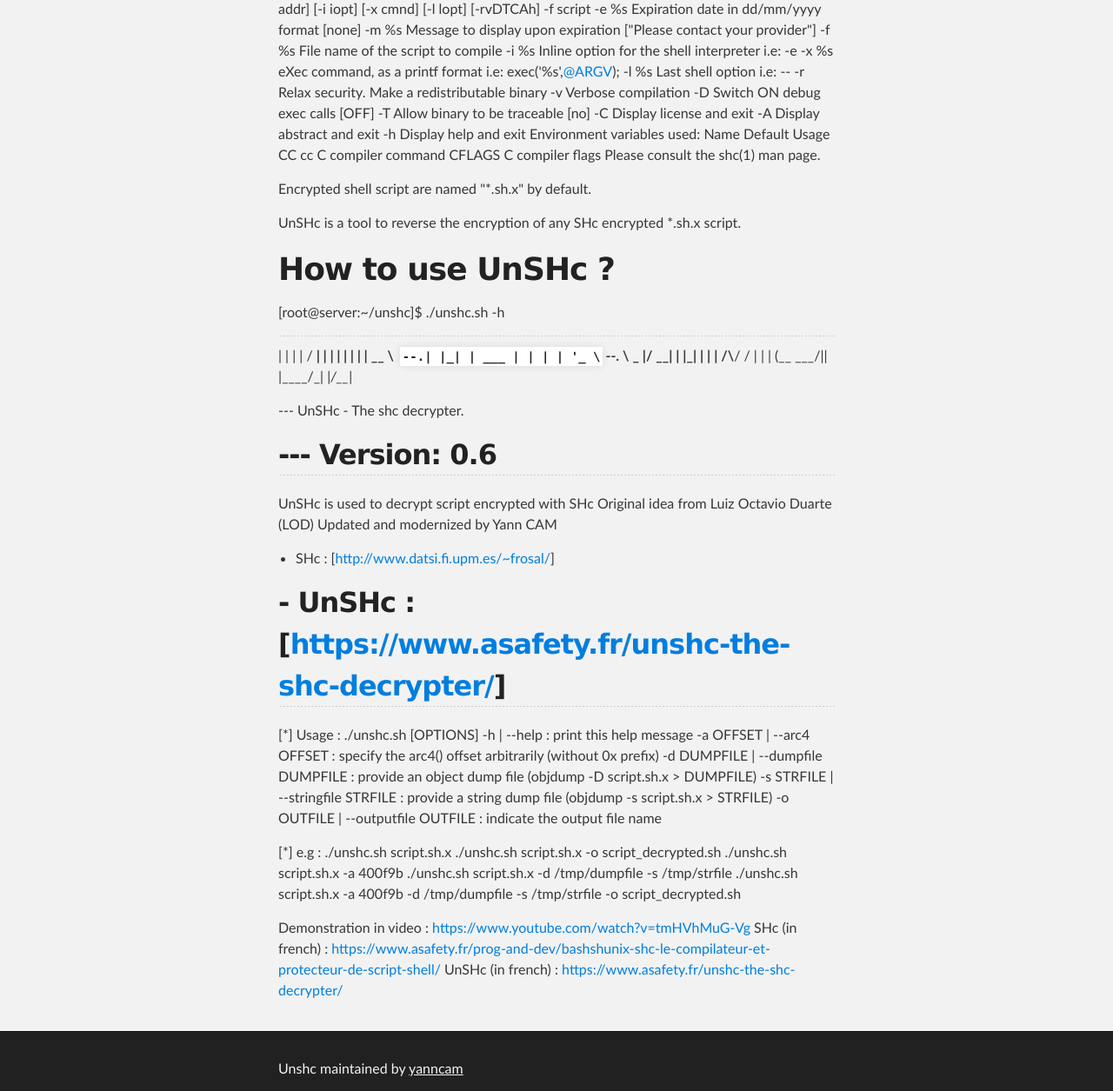
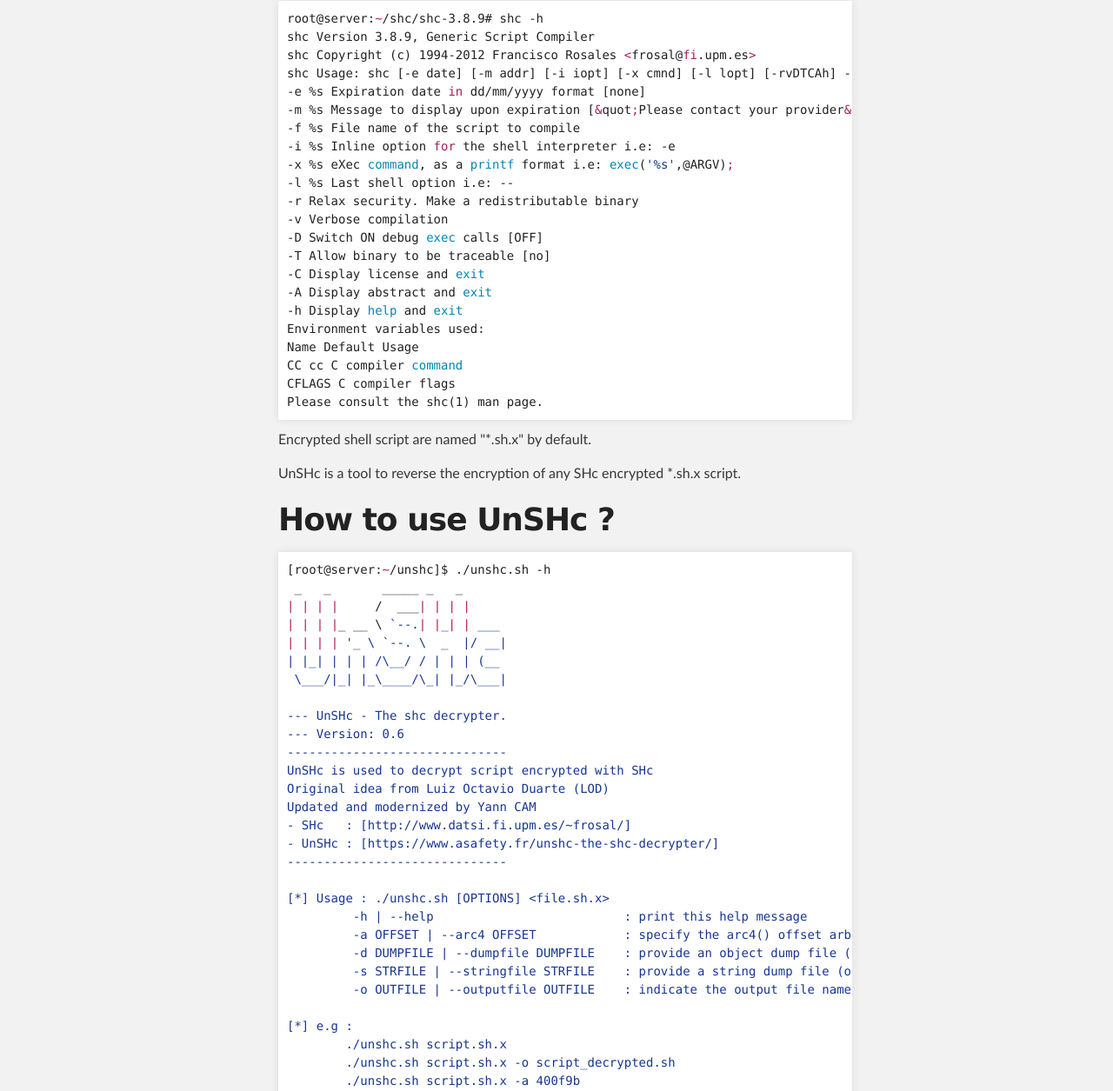
Before and after one commit to yvlf/UnShc, a plain HTML site: page index.html in a window 1280 px wide. Shown: the part 627-1882 px from the top of the page at 87% size. Drawn offline with Linux system fonts and the light colour scheme.

Commit message:
Create gh-pages branch via GitHub

```diff
--- a/index.html
+++ b/index.html
@@ -39,36 +39,36 @@
 <p>SHc (SHell compiler) is a fabulous tool created and maintained by Francisco Javier Rosales Garcia (<a href="http://www.datsi.fi.upm.es/%7Efrosal/">http://www.datsi.fi.upm.es/~frosal/</a>).
 This tool protect any shell script with encryption (ARC4).</p>
 
-<p>wget -q <a href="http://www.datsi.fi.upm.es/%7Efrosal/sources/shc-3.8.9.tgz">http://www.datsi.fi.upm.es/~frosal/sources/shc-3.8.9.tgz</a>
+<div class="highlight highlight-source-shell"><pre>wget -q http://www.datsi.<span class="pl-k">fi</span>.upm.es/~frosal/sources/shc-3.8.9.tgz
 tar zxvf shc-3.8.9.tgz
-cd shc-3.8.9
-make</p>
+<span class="pl-c1">cd</span> shc-3.8.9
+make</pre></div>
 
 <h1>
 <a id="how-to-use-shc-" class="anchor" href="#how-to-use-shc-" aria-hidden="true"><span aria-hidden="true" class="octicon octicon-link"></span></a>How to use SHc ?</h1>
 
-<p>root@server:~/shc/shc-3.8.9# shc -h
+<div class="highlight highlight-source-shell"><pre>root@server:<span class="pl-k">~</span>/shc/shc-3.8.9# shc -h
 shc Version 3.8.9, Generic Script Compiler
-shc Copyright (c) 1994-2012 Francisco Rosales <a href="mailto:frosal@fi.upm.es">frosal@fi.upm.es</a>
+shc Copyright (c) 1994-2012 Francisco Rosales <span class="pl-k">&lt;</span>frosal@<span class="pl-k">fi</span>.upm.es<span class="pl-k">&gt;</span>
 shc Usage: shc [-e date] [-m addr] [-i iopt] [-x cmnd] [-l lopt] [-rvDTCAh] -f script
--e %s Expiration date in dd/mm/yyyy format [none]
--m %s Message to display upon expiration ["Please contact your provider"]
+-e %s Expiration date <span class="pl-k">in</span> dd/mm/yyyy format [none]
+-m %s Message to display upon expiration [<span class="pl-k">&amp;</span>quot<span class="pl-k">;</span>Please contact your provider<span class="pl-k">&amp;</span>quot<span class="pl-k">;</span>]
 -f %s File name of the script to compile
--i %s Inline option for the shell interpreter i.e: -e
--x %s eXec command, as a printf format i.e: exec('%s',<a href="https://github.com/ARGV" class="user-mention">@ARGV</a>);
+-i %s Inline option <span class="pl-k">for</span> the shell interpreter i.e: -e
+-x %s eXec <span class="pl-c1">command</span>, as a <span class="pl-c1">printf</span> format i.e: <span class="pl-c1">exec</span>(<span class="pl-s"><span class="pl-pds">'</span>%s<span class="pl-pds">'</span></span>,@ARGV)<span class="pl-k">;</span>
 -l %s Last shell option i.e: --
 -r Relax security. Make a redistributable binary
 -v Verbose compilation
--D Switch ON debug exec calls [OFF]
+-D Switch ON debug <span class="pl-c1">exec</span> calls [OFF]
 -T Allow binary to be traceable [no]
--C Display license and exit
--A Display abstract and exit
--h Display help and exit
+-C Display license and <span class="pl-c1">exit</span>
+-A Display abstract and <span class="pl-c1">exit</span>
+-h Display <span class="pl-c1">help</span> and <span class="pl-c1">exit</span>
 Environment variables used:
 Name Default Usage
-CC cc C compiler command
+CC cc C compiler <span class="pl-c1">command</span>
 CFLAGS C compiler flags
-Please consult the shc(1) man page.</p>
+Please consult the shc(1) man page.</pre></div>
 
 <p>Encrypted shell script are named "*.sh.x" by default.</p>
 
@@ -77,49 +77,58 @@ Please consult the shc(1) man page.</p>
 <h1>
 <a id="how-to-use-unshc-" class="anchor" href="#how-to-use-unshc-" aria-hidden="true"><span aria-hidden="true" class="octicon octicon-link"></span></a>How to use UnSHc ?</h1>
 
-<p>[root@server:~/unshc]$ ./unshc.sh -h</p>
-
-<hr>
-
-<p>| | | |     /  <strong><em>| | | |
-| | | |</em> __ \ <code>--.| |_| | ___
-| | | | '_ \</code>--. \  _  |/ __|
-| |_| | | | /\</strong>/ / | | | (__
- ___/|<em>| |</em>____/_| |<em>/__</em>|</p>
-
-<p>--- UnSHc - The shc decrypter.</p>
-
-<h2>
-<a id="----version-06" class="anchor" href="#----version-06" aria-hidden="true"><span aria-hidden="true" class="octicon octicon-link"></span></a>--- Version: 0.6</h2>
-
-<p>UnSHc is used to decrypt script encrypted with SHc
-Original idea from Luiz Octavio Duarte (LOD)
-Updated and modernized by Yann CAM</p>
+<div class="highlight highlight-source-shell"><pre>[root@server:<span class="pl-k">~</span>/unshc]$ ./unshc.sh -h
+ _   _       _____ _   _
+<span class="pl-k">|</span> <span class="pl-k">|</span> <span class="pl-k">|</span> <span class="pl-k">|</span>     /  ___<span class="pl-k">|</span> <span class="pl-k">|</span> <span class="pl-k">|</span> <span class="pl-k">|</span>
+<span class="pl-k">|</span> <span class="pl-k">|</span> <span class="pl-k">|</span> <span class="pl-k">|</span>_ __ <span class="pl-cce">\ </span><span class="pl-s"><span class="pl-pds">`</span>--.<span class="pl-k">|</span> <span class="pl-k">|</span>_<span class="pl-k">|</span> <span class="pl-k">|</span> ___</span>
+<span class="pl-s"><span class="pl-k">|</span> <span class="pl-k">|</span> <span class="pl-k">|</span> <span class="pl-k">|</span> <span class="pl-s"><span class="pl-pds">'</span>_ \ `--. \  _  |/ __|</span></span>
+<span class="pl-s"><span class="pl-s">| |_| | | | /\__/ / | | | (__</span></span>
+<span class="pl-s"><span class="pl-s"> \___/|_| |_\____/\_| |_/\___|</span></span>
+<span class="pl-s"><span class="pl-s"></span></span>
+<span class="pl-s"><span class="pl-s">--- UnSHc - The shc decrypter.</span></span>
+<span class="pl-s"><span class="pl-s">--- Version: 0.6</span></span>
+<span class="pl-s"><span class="pl-s">------------------------------</span></span>
+<span class="pl-s"><span class="pl-s">UnSHc is used to decrypt script encrypted with SHc</span></span>
+<span class="pl-s"><span class="pl-s">Original idea from Luiz Octavio Duarte (LOD)</span></span>
+<span class="pl-s"><span class="pl-s">Updated and modernized by Yann CAM</span></span>
+<span class="pl-s"><span class="pl-s">- SHc   : [http://www.datsi.fi.upm.es/~frosal/]</span></span>
+<span class="pl-s"><span class="pl-s">- UnSHc : [https://www.asafety.fr/unshc-the-shc-decrypter/]</span></span>
+<span class="pl-s"><span class="pl-s">------------------------------</span></span>
+<span class="pl-s"><span class="pl-s"></span></span>
+<span class="pl-s"><span class="pl-s">[*] Usage : ./unshc.sh [OPTIONS] &lt;file.sh.x&gt;</span></span>
+<span class="pl-s"><span class="pl-s">         -h | --help                          : print this help message</span></span>
+<span class="pl-s"><span class="pl-s">         -a OFFSET | --arc4 OFFSET            : specify the arc4() offset arbitrarily (without 0x prefix)</span></span>
+<span class="pl-s"><span class="pl-s">         -d DUMPFILE | --dumpfile DUMPFILE    : provide an object dump file (objdump -D script.sh.x &gt; DUMPFILE)</span></span>
+<span class="pl-s"><span class="pl-s">         -s STRFILE | --stringfile STRFILE    : provide a string dump file (objdump -s script.sh.x &gt; STRFILE)</span></span>
+<span class="pl-s"><span class="pl-s">         -o OUTFILE | --outputfile OUTFILE    : indicate the output file name</span></span>
+<span class="pl-s"><span class="pl-s"></span></span>
+<span class="pl-s"><span class="pl-s">[*] e.g :</span></span>
+<span class="pl-s"><span class="pl-s">        ./unshc.sh script.sh.x</span></span>
+<span class="pl-s"><span class="pl-s">        ./unshc.sh script.sh.x -o script_decrypted.sh</span></span>
+<span class="pl-s"><span class="pl-s">        ./unshc.sh script.sh.x -a 400f9b</span></span>
+<span class="pl-s"><span class="pl-s">        ./unshc.sh script.sh.x -d /tmp/dumpfile -s /tmp/strfile</span></span>
+<span class="pl-s"><span class="pl-s">        ./unshc.sh script.sh.x -a 400f9b -d /tmp/dumpfile -s /tmp/strfile -o script_decrypted.sh</span></span></pre></div>
 
 <ul>
-<li>SHc   : [<a href="http://www.datsi.fi.upm.es/%7Efrosal/">http://www.datsi.fi.upm.es/~frosal/</a>]</li>
+<li>Demonstration in video :
+
+<ul>
+<li><a href="https://www.youtube.com/watch?v=tmHVhMuG-Vg">https://www.youtube.com/watch?v=tmHVhMuG-Vg</a></li>
 </ul>
+</li>
+<li>SHc (in french) :
 
-<h2>
-<a id="--unshc--httpswwwasafetyfrunshc-the-shc-decrypter" class="anchor" href="#--unshc--httpswwwasafetyfrunshc-the-shc-decrypter" aria-hidden="true"><span aria-hidden="true" class="octicon octicon-link"></span></a>- UnSHc : [<a href="https://www.asafety.fr/unshc-the-shc-decrypter/">https://www.asafety.fr/unshc-the-shc-decrypter/</a>]</h2>
+<ul>
+<li><a href="https://www.asafety.fr/prog-and-dev/bashshunix-shc-le-compilateur-et-protecteur-de-script-shell/">https://www.asafety.fr/prog-and-dev/bashshunix-shc-le-compilateur-et-protecteur-de-script-shell/</a></li>
+</ul>
+</li>
+<li>UnSHc (in french) :
 
-<p>[*] Usage : ./unshc.sh [OPTIONS]
-         -h | --help                          : print this help message
-         -a OFFSET | --arc4 OFFSET            : specify the arc4() offset arbitrarily (without 0x prefix)
-         -d DUMPFILE | --dumpfile DUMPFILE    : provide an object dump file (objdump -D script.sh.x &gt; DUMPFILE)
-         -s STRFILE | --stringfile STRFILE    : provide a string dump file (objdump -s script.sh.x &gt; STRFILE)
-         -o OUTFILE | --outputfile OUTFILE    : indicate the output file name</p>
-
-<p>[*] e.g :
-        ./unshc.sh script.sh.x
-        ./unshc.sh script.sh.x -o script_decrypted.sh
-        ./unshc.sh script.sh.x -a 400f9b
-        ./unshc.sh script.sh.x -d /tmp/dumpfile -s /tmp/strfile
-        ./unshc.sh script.sh.x -a 400f9b -d /tmp/dumpfile -s /tmp/strfile -o script_decrypted.sh</p>
-
-<p>Demonstration in video : <a href="https://www.youtube.com/watch?v=tmHVhMuG-Vg">https://www.youtube.com/watch?v=tmHVhMuG-Vg</a>
-SHc (in french) : <a href="https://www.asafety.fr/prog-and-dev/bashshunix-shc-le-compilateur-et-protecteur-de-script-shell/">https://www.asafety.fr/prog-and-dev/bashshunix-shc-le-compilateur-et-protecteur-de-script-shell/</a>
-UnSHc (in french) : <a href="https://www.asafety.fr/unshc-the-shc-decrypter/">https://www.asafety.fr/unshc-the-shc-decrypter/</a></p>
+<ul>
+<li><a href="https://www.asafety.fr/unshc-the-shc-decrypter/">https://www.asafety.fr/unshc-the-shc-decrypter/</a></li>
+</ul>
+</li>
+</ul>
       </section>
     </div>
 
```
Also changed, not shown: params.json (+1 -1 lines).
